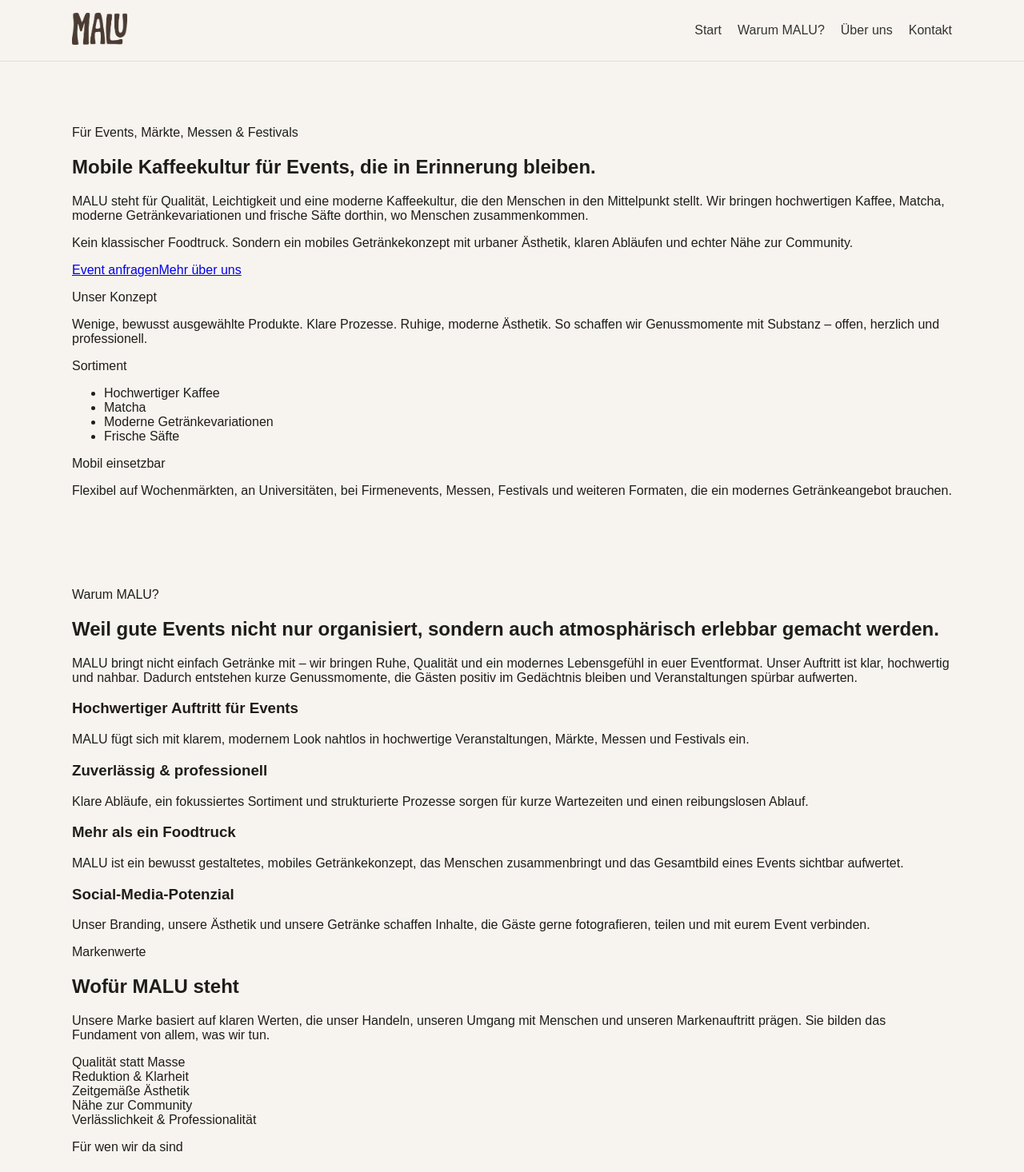
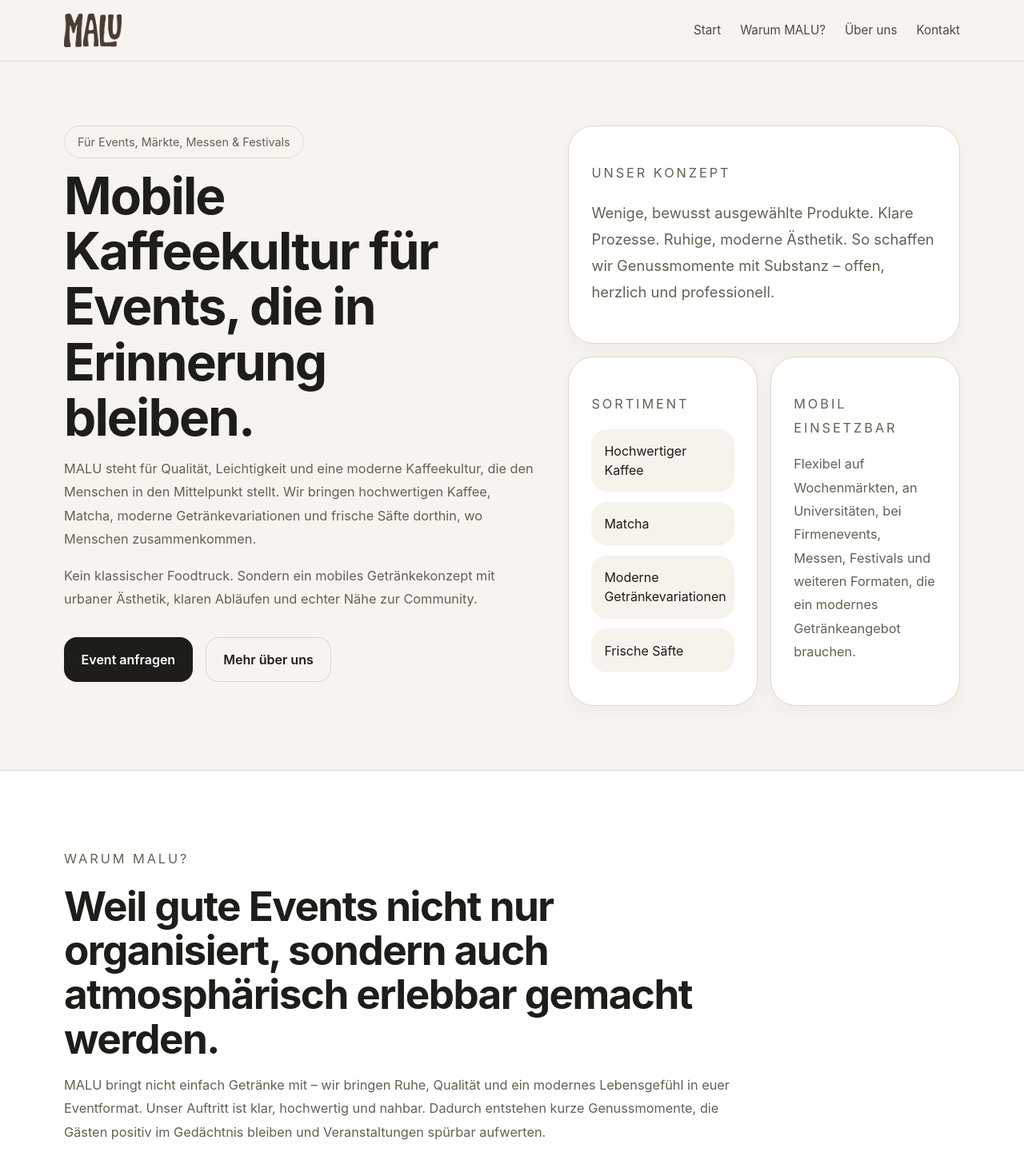
Before and after one commit to malu-website/malu-website, a React (Vite) app: page / in a window 1280 px wide. Shown: the top 1466 px of the page at 80% size. Built offline with nearby package versions, Linux system fonts and the light colour scheme.

Commit message:
Update index.css

```diff
--- a/index.css
+++ b/index.css
@@ -1,44 +1,376 @@
+:root {
+  font-family: Inter, ui-sans-serif, system-ui, -apple-system, BlinkMacSystemFont, 'Segoe UI', sans-serif;
+  color: #1e1d1b;
+  background: #f7f4ef;
+  line-height: 1.5;
+  font-weight: 400;
+  font-synthesis: none;
+  text-rendering: optimizeLegibility;
+  -webkit-font-smoothing: antialiased;
+  -moz-osx-font-smoothing: grayscale;
+  --bg: #f7f4ef;
+  --bg-soft: #f1ede6;
+  --text: #1f1d1a;
+  --muted: #666055;
+  --line: #dfd7cb;
+  --white: #ffffff;
+  --dark: #1f1d1a;
+}
+
+* {
+  box-sizing: border-box;
+}
+
+html {
+  scroll-behavior: smooth;
+}
+
 body {
   margin: 0;
-  font-family: Arial, sans-serif;
-  background: #f7f4ef;
-  color: #1f1d1a;
+  min-width: 320px;
+  background: var(--bg);
+  color: var(--text);
+}
+
+a {
+  color: inherit;
+  text-decoration: none;
+}
+
+img {
+  max-width: 100%;
+  display: block;
+}
+
+.site-shell {
+  min-height: 100vh;
 }
 
 .container {
-  width: 90%;
-  max-width: 1100px;
+  width: min(1120px, calc(100% - 2rem));
   margin: 0 auto;
 }
 
-/* HEADER */
 .site-header {
-  background: #f7f4ef;
-  border-bottom: 1px solid #ddd;
+  position: sticky;
+  top: 0;
+  z-index: 20;
+  background: rgba(247, 244, 239, 0.92);
+  backdrop-filter: blur(12px);
+  border-bottom: 1px solid rgba(223, 215, 203, 0.8);
 }
 
 .header-inner {
   display: flex;
+  align-items: center;
   justify-content: space-between;
+  gap: 1rem;
+  padding: 1rem 0;
+}
+
+.header-brand {
+  display: flex;
   align-items: center;
-  padding: 16px 0;
+  min-height: 44px;
 }
 
 .logo {
-  height: 40px;
+  height: 42px;
+  width: auto;
+  display: block;
+}
+
+.brand {
+  font-size: 1.25rem;
+  font-weight: 700;
+  letter-spacing: 0.28em;
+}
+
+.brand-subtitle,
+.section-label,
+.section-label-dark {
+  font-size: 0.78rem;
+  text-transform: uppercase;
+  letter-spacing: 0.18em;
+  color: #7a7369;
+}
+
+.section-label-dark {
+  color: rgba(255,255,255,0.7);
 }
 
 .nav {
   display: flex;
-  gap: 20px;
+  gap: 1.5rem;
+  font-size: 0.95rem;
 }
 
 .nav a {
-  text-decoration: none;
-  color: #333;
+  color: #4e493f;
 }
 
-/* HERO */
-.hero-section {
-  padding: 80px 0;
+.nav a:hover,
+.contact-list a:hover {
+  text-decoration: underline;
 }
+
+.hero-section,
+.section {
+  padding: 5rem 0;
+}
+
+.section-white {
+  background: var(--white);
+  border-top: 1px solid var(--line);
+  border-bottom: 1px solid var(--line);
+}
+
+.section-alt {
+  background: var(--bg-soft);
+}
+
+.hero-grid,
+.two-column-layout,
+.footer-grid,
+.callout-card {
+  display: grid;
+  gap: 2rem;
+}
+
+.hero-grid,
+.two-column-layout {
+  grid-template-columns: 1.1fr 0.9fr;
+  align-items: start;
+}
+
+.hero-copy h1,
+.section h2 {
+  margin: 0.75rem 0 0;
+  line-height: 1.08;
+  letter-spacing: -0.03em;
+}
+
+.hero-copy h1 {
+  font-size: clamp(2.4rem, 5vw, 4.6rem);
+  max-width: 13ch;
+}
+
+.section h2 {
+  font-size: clamp(2rem, 4vw, 3.4rem);
+}
+
+.hero-copy p,
+.section p,
+.card p,
+.footer-copy,
+.contact-list p {
+  color: var(--muted);
+  font-size: 1.02rem;
+  line-height: 1.8;
+}
+
+.lead,
+.lead-text {
+  font-size: 1.1rem;
+}
+
+.max-width-text {
+  max-width: 52rem;
+}
+
+.eyebrow-pill {
+  display: inline-flex;
+  align-items: center;
+  border: 1px solid var(--line);
+  border-radius: 999px;
+  padding: 0.55rem 1rem;
+  color: var(--muted);
+  font-size: 0.9rem;
+}
+
+.button-group {
+  display: flex;
+  flex-wrap: wrap;
+  gap: 1rem;
+  margin-top: 2rem;
+}
+
+.button {
+  display: inline-flex;
+  align-items: center;
+  justify-content: center;
+  padding: 0.95rem 1.35rem;
+  border-radius: 1rem;
+  font-weight: 600;
+  transition: transform 0.18s ease, background 0.18s ease;
+}
+
+.button:hover {
+  transform: translateY(-1px);
+}
+
+.button-primary {
+  background: var(--dark);
+  color: var(--white);
+}
+
+.button-secondary {
+  background: transparent;
+  border: 1px solid var(--line);
+}
+
+.button-secondary:hover {
+  background: rgba(31, 29, 26, 0.04);
+}
+
+.hero-cards,
+.grid {
+  display: grid;
+  gap: 1rem;
+}
+
+.hero-cards {
+  grid-template-columns: repeat(2, minmax(0, 1fr));
+}
+
+.grid-4 {
+  grid-template-columns: repeat(4, minmax(0, 1fr));
+  margin-top: 3rem;
+}
+
+.grid-2 {
+  grid-template-columns: repeat(2, minmax(0, 1fr));
+}
+
+.card {
+  background: var(--white);
+  border: 1px solid var(--line);
+  border-radius: 2rem;
+  padding: 1.75rem;
+  box-shadow: 0 8px 24px rgba(41, 35, 28, 0.04);
+}
+
+.card-span-2 {
+  grid-column: span 2;
+}
+
+.card-highlight p:last-child {
+  font-size: 1.15rem;
+  line-height: 1.8;
+}
+
+.soft-card {
+  background: #faf8f5;
+}
+
+.dark-card {
+  background: var(--dark);
+  color: var(--white);
+}
+
+.dark-card p {
+  color: rgba(255, 255, 255, 0.78);
+}
+
+.compact-grid {
+  margin-top: 2rem;
+}
+
+.value-box,
+.tag-list li,
+.inner-box {
+  border-radius: 1.25rem;
+}
+
+.value-box {
+  border: 1px solid rgba(255, 255, 255, 0.15);
+  padding: 1rem;
+}
+
+.tag-list,
+.target-list {
+  list-style: none;
+  padding: 0;
+  margin: 1rem 0 0;
+}
+
+.tag-list li {
+  background: #f6f2ec;
+  padding: 0.95rem 1rem;
+  margin-bottom: 0.8rem;
+}
+
+.inner-box {
+  margin-top: 1.5rem;
+  background: #f6f2ec;
+  padding: 1.4rem;
+}
+
+.inner-box h4,
+.card h3,
+.card h4 {
+  margin-top: 0;
+  margin-bottom: 0.8rem;
+}
+
+.callout-card {
+  grid-template-columns: 1fr auto;
+  align-items: end;
+}
+
+.site-footer {
+  border-top: 1px solid var(--line);
+  padding: 3rem 0;
+}
+
+.footer-grid {
+  grid-template-columns: repeat(3, minmax(0, 1fr));
+}
+
+.contact-list p,
+.footer-copy {
+  margin: 0.25rem 0;
+}
+
+@media (max-width: 980px) {
+  .hero-grid,
+  .two-column-layout,
+  .footer-grid,
+  .callout-card,
+  .grid-4,
+  .grid-2 {
+    grid-template-columns: 1fr;
+  }
+}
+
+@media (max-width: 760px) {
+  .nav {
+    display: none;
+  }
+
+  .hero-cards {
+    grid-template-columns: 1fr;
+  }
+
+  .card-span-2 {
+    grid-column: span 1;
+  }
+
+  .hero-section,
+  .section {
+    padding: 4rem 0;
+  }
+
+  .container {
+    width: min(1120px, calc(100% - 1.25rem));
+  }
+
+  .card {
+    border-radius: 1.5rem;
+    padding: 1.25rem;
+  }
+
+  .logo {
+    height: 36px;
+  }
+}
```
